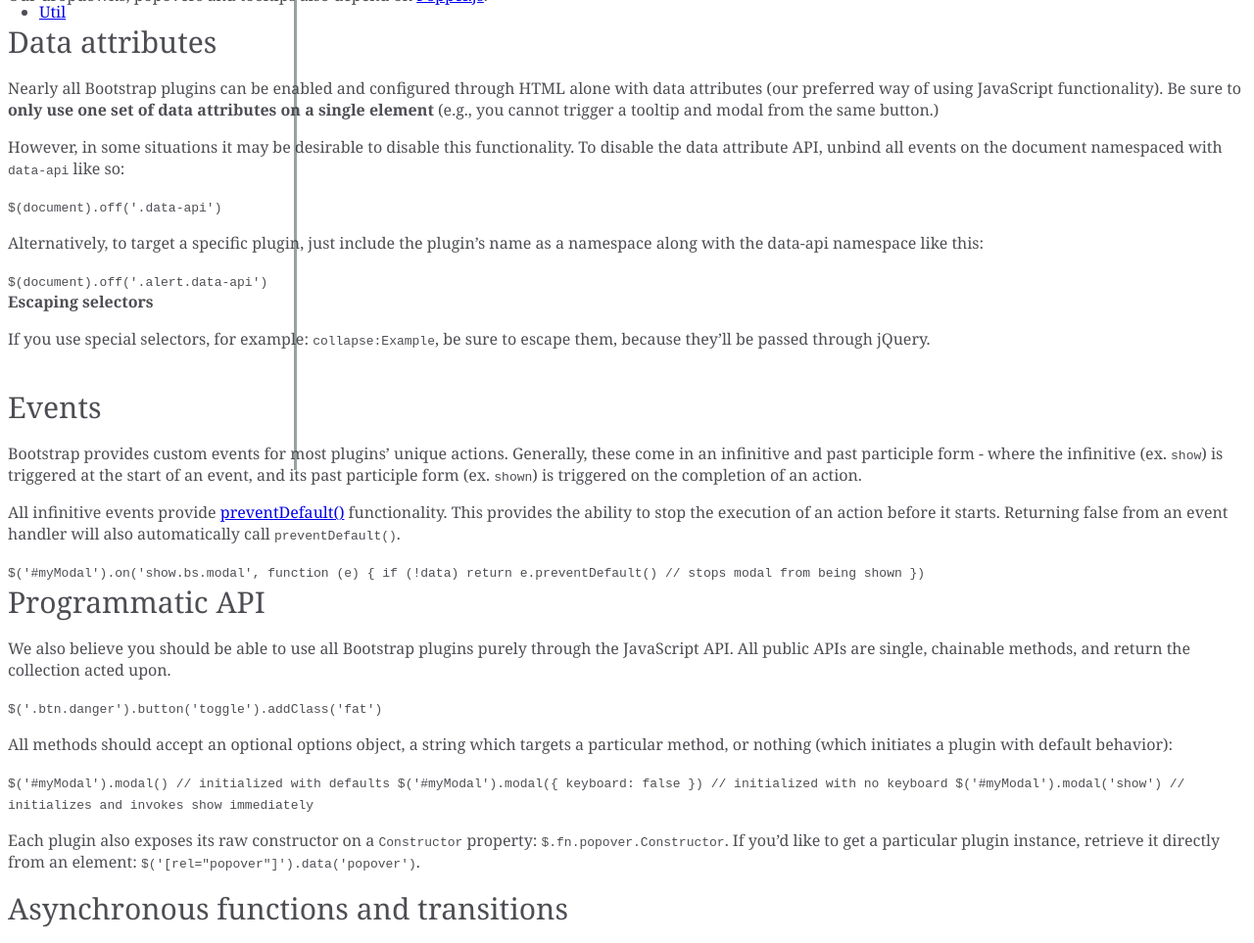
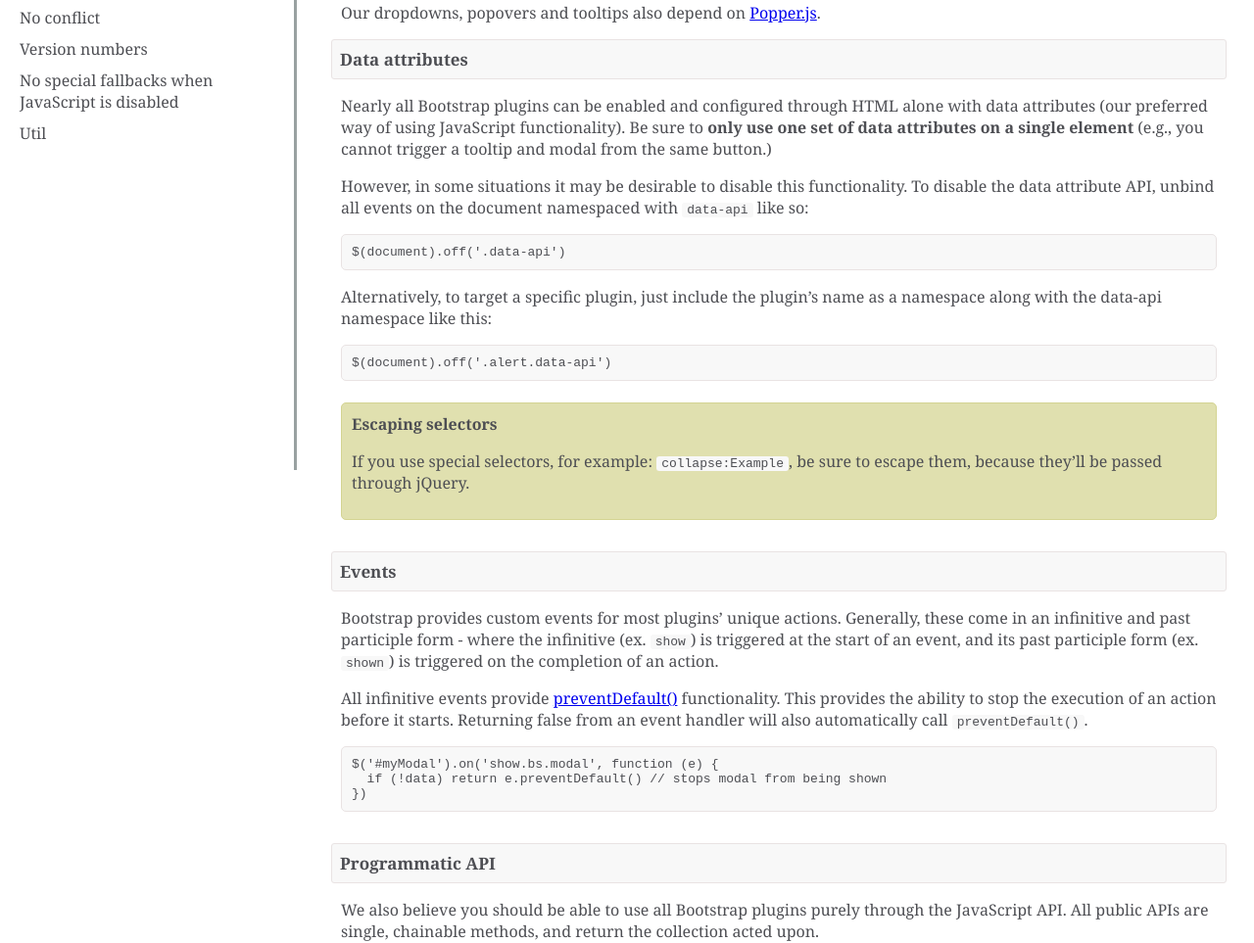
Before and after one commit to fobabs/technical-documentation-page, a plain HTML site: page index.htm in a window 1280 px wide. Shown: the part 320-1283 px from the top of the page at 98% size. Drawn offline with Linux system fonts and the light colour scheme.

Commit message:
added styling to the page

```diff
--- a/css/style.css
+++ b/css/style.css
@@ -7,7 +7,7 @@ html, body {
 /* Navigation */
 #navbar {
   position: fixed;
-  min-width: 290px;
+  min-width: 270px;
   top: 0;
   left: 0;
   height: 100%;
@@ -18,6 +18,13 @@ html, body {
 header {
   font-size: 30px;
   text-align: center;
+  margin: 5px;
+}
+#navbar header {
+  color: rgb(20, 20, 20);
+  background-color: #a7a7a7;
+  height: 50px;
+  padding-top: 5px;
 }
 #navbar ul {
   height: 80%;
@@ -25,9 +32,65 @@ header {
   overflow-y: auto;
 }
 #navbar li {
-
+  border: 1px 0 solid;
+  list-style: none;
+  width: 100%;
+  position: relative;
+  left: -25px;
+  padding: 5px;
+}
+#navbar a {
+  color: #4d4e53;
+  text-decoration: none;
+  cursor: pointer;
+}
+#main-doc {
+  margin-left: 310px;
+  padding: 20px;
 }
 #main-doc header {
+  font-size: 17px;
+  font-weight: 600;
   text-align: left;
   margin: 0;
+  background-color: #f8f8f8;
+  border: 0.5px solid #e9e3e3;
+  border-radius: 3px;
+  padding: 8px;
 }
+section article {
+  margin: 10px;
+}
+.sub-header {
+  padding: 4px !important;
+  background-color: #d7deee !important;
+  border: 0.5px solid #bdcae6 !important;
+  font-size: 15px !important;
+}
+code {
+  background-color: #f8f8f8;
+  padding: 0 5px;
+  border-radius: 3px;
+}
+.codes {
+  display: block;
+  position: relative;
+  white-space: pre;
+  word-break: normal;
+  word-wrap: normal;
+  background-color: #f8f8f8;
+  border: 0.5px solid #e9e3e3;
+  border-radius: 5px;
+  padding: 10px;
+}
+.jumbotron {
+  display: block;
+  position: relative;
+  background-color: #e0e0af;
+  border: 0.5px solid #d4d492;
+  border-radius: 5px;
+  padding: 10px;
+}
+footer {
+  margin-left: 310px;
+}
--- a/index.htm
+++ b/index.htm
@@ -27,7 +27,6 @@
       <li><a class="nav-link" href="#Util">Util</a></li>
     </ul>
   </nav>
-  <p>Bring Bootstrap to life with our optional JavaScript plugins built on jQuery. Learn about each plugin, our data and programmatic API options, and more.</p>
   <main id="main-doc">
     <section class="main-section" id="Individual_or_Compiled">
       <header>Individual or Compiled</header>
@@ -51,13 +50,10 @@
       <article>
         <p>Nearly all Bootstrap plugins can be enabled and configured through HTML alone with data attributes (our preferred way of using JavaScript functionality). Be sure to <b>only use one set of data attributes on a single element</b> (e.g., you cannot trigger a tooltip and modal from the same button.)</p>
         <p>However, in some situations it may be desirable to disable this functionality. To disable the data attribute API, unbind all events on the document namespaced with <code>data-api</code> like so:</p>
-        <code>
-          $(document).off('.data-api')
-        </code>
+        <code class="codes">$(document).off('.data-api')</code>
         <p>Alternatively, to target a specific plugin, just include the plugin’s name as a namespace along with the data-api namespace like this:</p>
-        <code>
-          $(document).off('.alert.data-api')
-        </code>
+        <code class="codes">$(document).off('.alert.data-api')</code>
+        <br />
         <div class="jumbotron">
           <strong>Escaping selectors</strong>
           <p>If you use special selectors, for example: <code>collapse:Example</code>, be sure to escape them, because they’ll be passed through jQuery.</p>
@@ -73,40 +69,35 @@
           <a href="https://developer.mozilla.org/en-US/docs/Web/API/Event/preventDefault">preventDefault()</a>
           functionality. This provides the ability to stop the execution of an action before it starts. Returning false from an event handler will also automatically call <code>preventDefault()</code>.
         </p>
-        <code>
-          $('#myModal').on('show.bs.modal', function (e) {
+        <code class="codes">$('#myModal').on('show.bs.modal', function (e) {
   if (!data) return e.preventDefault() // stops modal from being shown
 })
 </code>
       </article>
     </section>
+    <br />
     <section class="main-section" id="Programmatic_API">
       <header>Programmatic API</header>
       <article>
         <p>We also believe you should be able to use all Bootstrap plugins purely through the JavaScript API. All public APIs are single, chainable methods, and return the collection acted upon.</p>
-        <code>
-          $('.btn.danger').button('toggle').addClass('fat')
-        </code>
+        <code class="codes">$('.btn.danger').button('toggle').addClass('fat')</code>
         <p>All methods should accept an optional options object, a string which targets a particular method, or nothing (which initiates a plugin with default behavior):</p>
-        <code>
-          $('#myModal').modal()                      // initialized with defaults
+        <code class="codes">$('#myModal').modal()                      // initialized with defaults
 $('#myModal').modal({ keyboard: false })   // initialized with no keyboard
 $('#myModal').modal('show')                // initializes and invokes show immediately
 </code>
         <p>Each plugin also exposes its raw constructor on a <code>Constructor</code> property: <code>$.fn.popover.Constructor</code>. If you’d like to get a particular plugin instance, retrieve it directly from an element: <code>$('[rel="popover"]').data('popover')</code>.</p>
         <section class="sub-section" id="Asynchronous_functions_and_transitions">
-          <header>Asynchronous functions and transitions</header>
+          <header class="sub-header">Asynchronous functions and transitions</header>
           <article>
             <p>All programmatic API methods are asynchronous and returns to the caller once the transition is started but <b>before it ends</b>.</p>
             <p>In order to execute an action once the transition is complete, you can listen to the corresponding event.</p>
-            <code>
-              $('#myCollapse').on('shown.bs.collapse', function (e) {
+            <code class="codes">$('#myCollapse').on('shown.bs.collapse', function (e) {
   // Action to execute once the collapsible area is expanded
 })
 </code>
             <p>In addition a method call on a <b>transitioning component will be ignored</b>.</p>
-            <code>
-              $('#myCarousel').on('slid.bs.carousel', function (e) {
+            <code class="codes">$('#myCarousel').on('slid.bs.carousel', function (e) {
   $('#myCarousel').carousel('2') // Will slide to the slide 2 as soon as the transition to slide 1 is finished
 })
 
@@ -115,32 +106,35 @@
 </code>
           </article>
         </section>
+        <br />
         <section class="sub-section" id="Default_settings">
-          <header>Default settings</header>
+          <header class="sub-header">Default settings</header>
           <article>
             <p>You can change the default settings for a plugin by modifying the plugin’s <code>Constructor.Default</code> object:</p>
-            <code>$.fn.modal.Constructor.Default.keyboard = false // changes default for the modal plugin's `keyboard` option to false</code>
+            <code class="codes">$.fn.modal.Constructor.Default.keyboard = false // changes default for the modal plugin's `keyboard` option to false</code>
           </article>
         </section>
       </article>
     </section>
+    <br />
     <section class="main-section" id="No_conflict">
       <header>No conflict</header>
       <article>
         <p>Sometimes it is necessary to use Bootstrap plugins with other UI frameworks. In these circumstances, namespace collisions can occasionally occur. If this happens, you may call <code>.noConflict</code> on the plugin you wish to revert the value of.</p>
-        <code>
-          var bootstrapButton = $.fn.button.noConflict() // return $.fn.button to previously assigned value
+        <code class="codes">var bootstrapButton = $.fn.button.noConflict() // return $.fn.button to previously assigned value
 $.fn.bootstrapBtn = bootstrapButton            // give $().bootstrapBtn the Bootstrap functionality
 </code>
       </article>
     </section>
+    <br />
     <section class="main-section" id="Version_numbers">
       <header>Version numbers</header>
       <article>
         <p>The version of each of Bootstrap’s jQuery plugins can be accessed via the <code>VERSION</code> property of the plugin’s constructor. For example, for the tooltip plugin:</p>
-        <code>$.fn.tooltip.Constructor.VERSION // => "4.1.3"</code>
+        <code class="codes">$.fn.tooltip.Constructor.VERSION // => "4.1.3"</code>
       </article>
     </section>
+    <br />
     <section class="main-section" id="No_special_fallbacks_when_JavaScript_is_disabled">
       <header>No special fallbacks when JavaScript is disabled</header>
       <article>
@@ -155,6 +149,7 @@
           </p>
         </div>
       </article>
+      <br />
     </section>
     <section class="main-section" id="Util">
       <header>Util</header>
```
Lines whose indentation alone changed are shown as unchanged.
